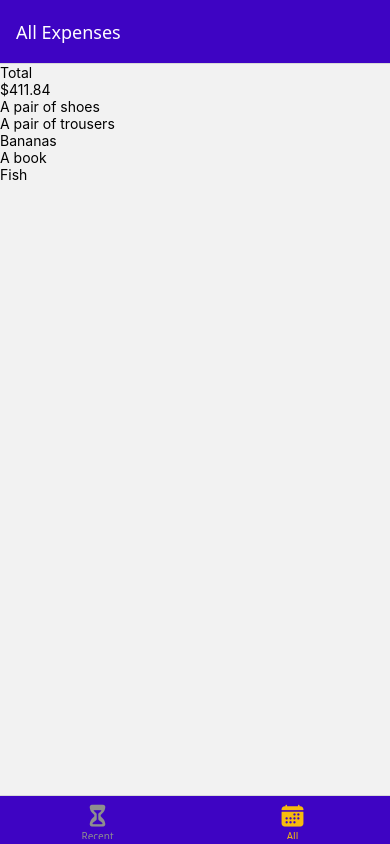
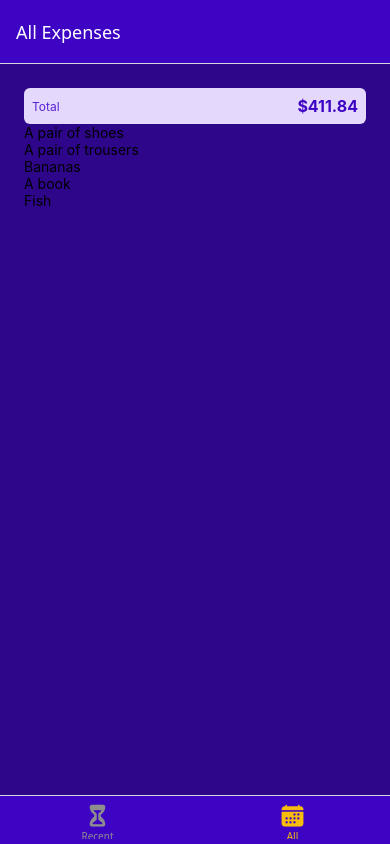
Before and after one commit to asnganje/expense-tracker-1, a React Native app: screen /AllExpenses in a window 390 px wide. Built offline with nearby package versions, Linux system fonts and the light colour scheme.

Commit message:
add styling for expense summary and output container

```diff
--- a/components/ExpensesOutput/ExpensesOutput.js
+++ b/components/ExpensesOutput/ExpensesOutput.js
@@ -1,6 +1,7 @@
-import { FlatList, Text, View } from "react-native";
+import { FlatList, StyleSheet, Text, View } from "react-native";
 import ExpensesList from "./ExpensesList";
 import ExpensesSummary from "./ExpensesSummary";
+import { GlobalStyles } from "../../constants/styles";
 
 const DUMMY_EXPENSES = [
   {
@@ -35,9 +36,9 @@
   }
 ]
 
-function ExpensesOutput({expenses, expensesPeriod}) {
+function ExpensesOutput({expensesPeriod}) {
   return(
-    <View>
+    <View style={styles.container}>
       <ExpensesSummary expenses={DUMMY_EXPENSES} periodName={expensesPeriod} />
       <ExpensesList expenses={DUMMY_EXPENSES}/>
     </View>
@@ -45,3 +46,11 @@
 }
 
 export default ExpensesOutput;
+
+const styles = StyleSheet.create({
+  container:{
+    flex:1,
+    padding:24,
+    backgroundColor:GlobalStyles.colors.primary700
+  }
+})
--- a/components/ExpensesOutput/ExpensesSummary.js
+++ b/components/ExpensesOutput/ExpensesSummary.js
@@ -1,15 +1,36 @@
-import { Text, View } from "react-native";
+import { StyleSheet, Text, View } from "react-native";
+import { GlobalStyles } from "../../constants/styles";
 
 function ExpensesSummary({expenses, periodName}) {
   const expensesSum = expenses.reduce((sum, expense)=> {
     return sum + expense.amount
   }, 0)
   return(
-    <View>
-      <Text>{periodName}</Text>
-      <Text>${expensesSum.toFixed(2)}</Text>
+    <View style={styles.container}>
+      <Text style={styles.period}>{periodName}</Text>
+      <Text style={styles.sum}>${expensesSum.toFixed(2)}</Text>
     </View>
   )
 }
 
 export default ExpensesSummary;
+
+const styles = StyleSheet.create({
+  container:{
+    padding:8,
+    backgroundColor: GlobalStyles.colors.primary50,
+    borderRadius:6,
+    flexDirection:"row",
+    justifyContent:"space-between",
+    alignItems:"center"
+  },
+  period:{
+    fontSize:12,
+    color:GlobalStyles.colors.primary400
+  },
+  sum:{
+    fontSize:16,
+    fontWeight:"bold",
+    color:GlobalStyles.colors.primary500
+  }
+})
```
